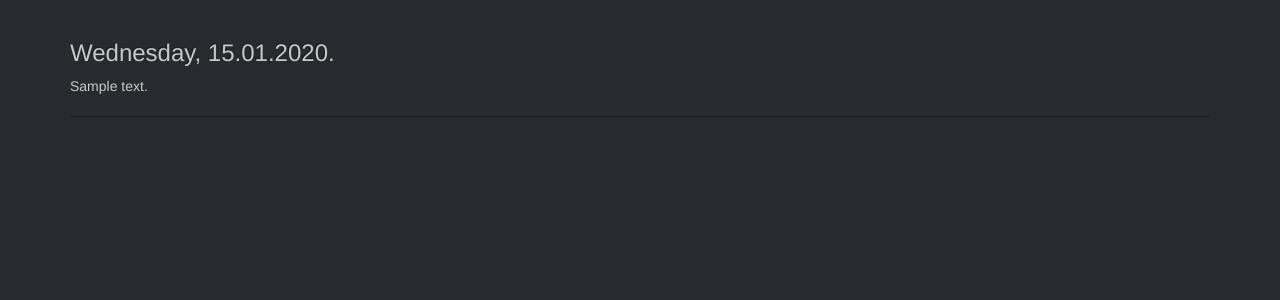
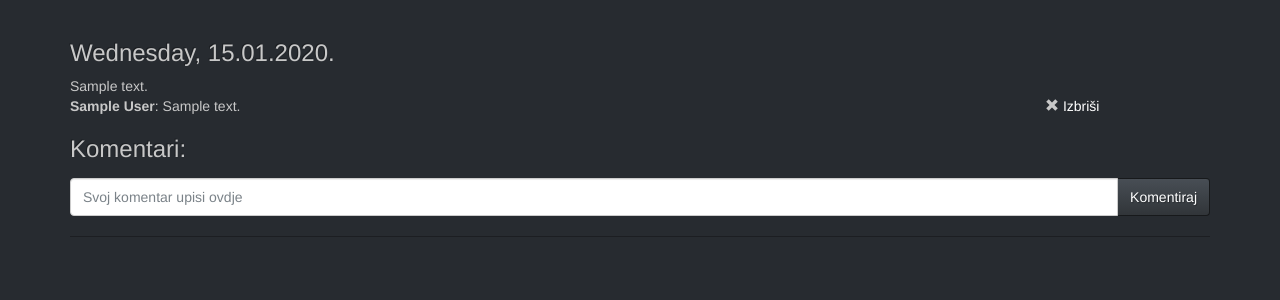
Before and after one commit to KSET/diskoinfo, a Django app: page /zapisnik/ in a window 1280 px wide. Shown: the part 52-352 px from the top of the page. Run offline with Django 3.2, Linux system fonts and the light colour scheme; a user stored in the database is signed in; tables that the repository leaves empty hold one stand-in row (values such as "Sample post"); some libraries are stand-ins or nearby versions.

Commit message:
Added multi-user support and comments for log entries

```diff
--- a/diskoinfo/static/diskoinfo/js/base.js
+++ b/diskoinfo/static/diskoinfo/js/base.js
@@ -5,3 +5,11 @@ $(document).ready(function() {
         return false;
     });
 });
+
+function validateForm() {
+    var x = document.forms["form"]["name"].value;
+    if (x == null || x == "") {
+        alert("Komentar ne smije biti prazan");
+        return false;
+    }
+}
--- a/termini/models.py
+++ b/termini/models.py
@@ -5,7 +5,7 @@ from django.utils import timezone
 
 
 class Shift(models.Model):
-    CATEGORIES  = ((1, u'Prvi'), (2, u'Drugi'), (3, u'Treći'), (4, u'Večernji'))
+    CATEGORIES = ((1, u'Prvi'), (2, u'Drugi'), (3, u'Treći'), (4, u'Večernji'))
 
     name = models.CharField(max_length=100, default='', blank=True, null=True)
     date = models.DateField(default=timezone.now)
--- a/zapisnik/models.py
+++ b/zapisnik/models.py
@@ -1,6 +1,7 @@
 # -*- coding: utf-8 -*-
 from django.db import models
 from django.utils import timezone
+from django.contrib.auth.models import User
 
 
 class LogEntry(models.Model):
@@ -15,3 +16,12 @@ class LogEntry(models.Model):
 
     def __unicode__(self):
         return self.date.strftime('Log Entry :: %Y-%m-%d')
+
+
+class LogComment(models.Model):
+    log_entry = models.ForeignKey(LogEntry)
+    comment_text = models.CharField(max_length=500)
+    author = models.ForeignKey(User)
+
+    def __unicode__(self):
+        return self.author.join(" ").join(self.comment_text)
--- a/zapisnik/templates/zapisnik/list.html
+++ b/zapisnik/templates/zapisnik/list.html
@@ -1,4 +1,5 @@
 {% extends "base.html" %}
+{% load base_extras %}
 
 {% block content %}
     <div class="row">
@@ -6,6 +7,32 @@
             {% for entry in entries %}
                 <h3>{{ entry.date|date:"l, d.m.Y." }}</h3>
                 {{ entry.text|safe }}
+                <br>
+                {% for comment in entry.logcomment_set.all %}
+                    <div class="row">
+                        <div class="col-md-10">
+                            <b>{% user_info comment.author %}</b>: {{ comment.comment_text|safe }}
+                        </div>
+                        <div class="col-md-2">
+                            {% if user == comment.author or user.is_staff %}
+                                <span class="glyphicon glyphicon-remove"></span>
+                                <a href="{% url 'zapisnik:del_comment' entry.id comment.id %}">Izbriši</a>
+                            {% endif %}
+                        </div>
+                    </div>
+                {% endfor %}
+                <form role="form" name="form" action="{% url 'zapisnik:add_comment' entry.id %}" method="post">
+                    {% csrf_token %}
+                    <div class="form-group">
+                        <label for="entry_comment"><h3>Komentari:</h3></label>
+                        <div class="input-group">
+                            <input type="text" id="komentar" name="comment" class="form-control" id="entry_comment" placeholder="Svoj komentar upisi ovdje">
+                            <span class="input-group-btn">
+                                <button type="submit" id="submit" class="btn btn-default">Komentiraj</button>
+                            </span>
+                        </div>
+                    </div>
+                </form>
                 <hr>
             {% endfor %}
         </div>
--- a/zapisnik/urls.py
+++ b/zapisnik/urls.py
@@ -2,4 +2,6 @@ from django.conf.urls import patterns, url
 
 urlpatterns = patterns('zapisnik.views',
     url(r'^$', 'logentry_list', name='logentry_list'),
-)
+    url(r'^(?P<entry_id>\d+)/add-comment/$', 'add_comment', name='add_comment'),
+    url(r'^(?P<entry_id>\d+)/(?P<comment_id>\d+)/del-comment/$', 'del_comment', name='del_comment')
+    )
--- a/zapisnik/views.py
+++ b/zapisnik/views.py
@@ -1,10 +1,30 @@
 # -*- coding: utf-8 -*-
-from django.shortcuts import render
-from zapisnik.models import LogEntry
+from django.shortcuts import render, get_object_or_404, HttpResponseRedirect, redirect
+from zapisnik.models import LogEntry, LogComment
+from django.contrib.auth.decorators import login_required
 
 
 def logentry_list(request):
     entries = LogEntry.objects.filter(visible=True)
     return render(request, 'zapisnik/list.html', {
         'entries': entries,
-    })
+        })
+
+
+@login_required
+def add_comment(request, entry_id):
+    entry = get_object_or_404(LogEntry, id=entry_id)
+    comment = LogComment (
+        author=request.user,
+        comment_text=request.POST['comment'],
+        log_entry=entry)
+    entry.logcomment_set.add(comment)
+    entry.save()
+    return redirect('zapisnik:logentry_list')
+
+
+def del_comment(request, entry_id, comment_id):
+    entry = get_object_or_404(LogEntry, id=entry_id)
+    commment = get_object_or_404(entry.logcomment_set.filter(id=comment_id))
+    commment.delete()
+    return redirect('zapisnik:logentry_list')
```
Lines whose indentation alone changed are shown as unchanged.
